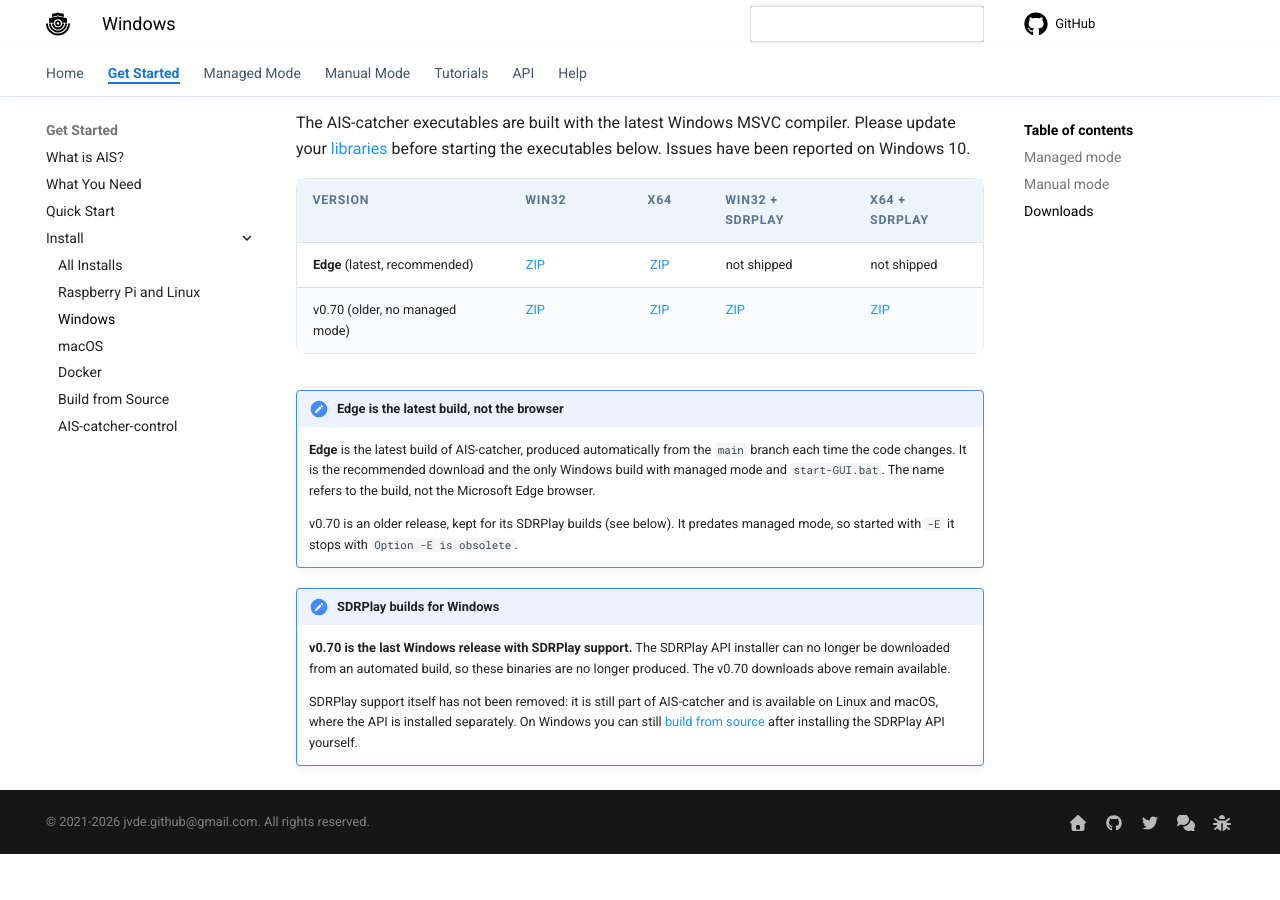
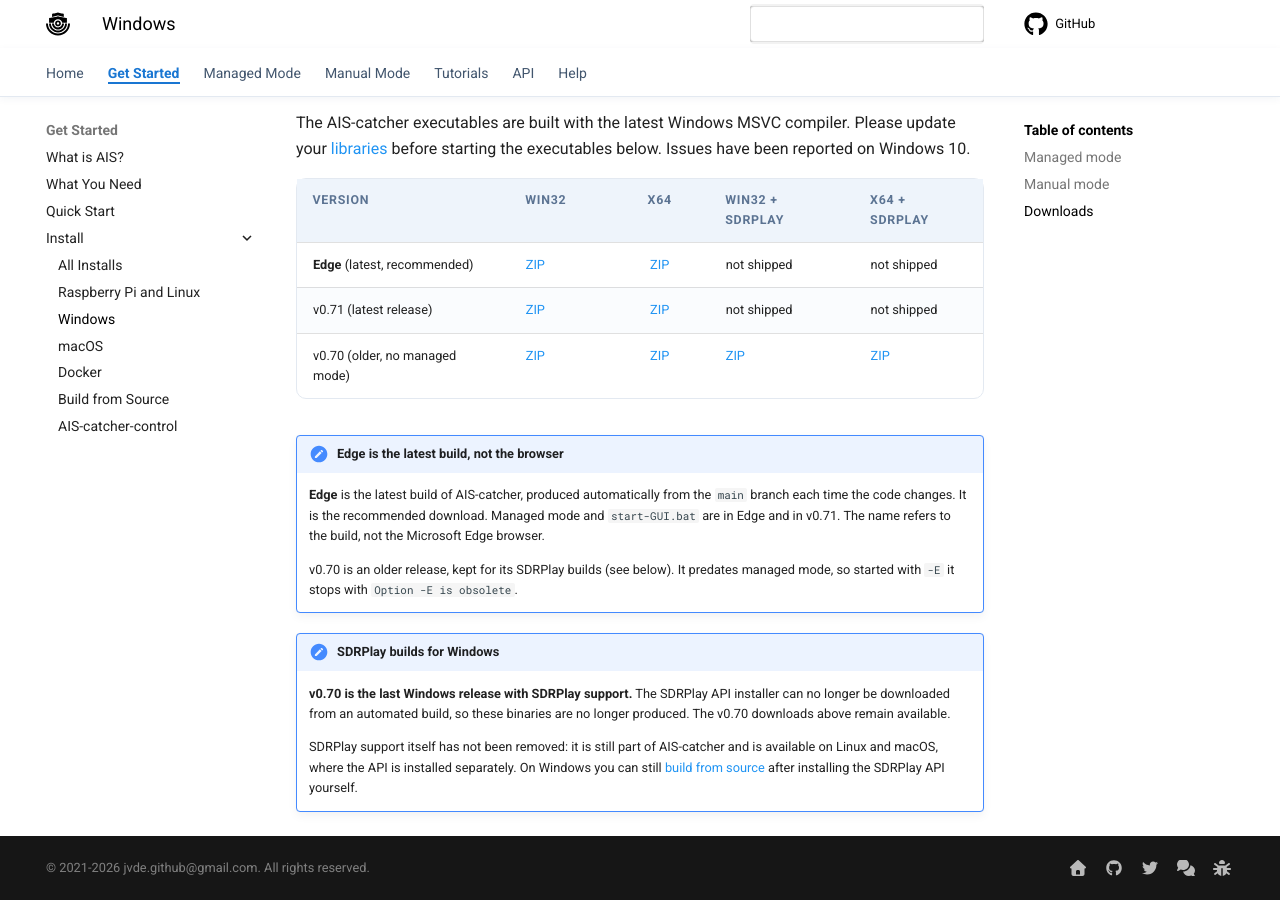
Before and after one commit to jvde-github/AIS-catcher-docs, an MkDocs documentation site: the page built from docs/installation/windows.md, in a window 1280 px wide and 900 px high, scrolled down 714 px. Built offline with MkDocs 1.6.1 and Material for MkDocs 9.7.7, drawn with Linux system fonts in a browser that asks for light colours; comment, search, counter and statistics services are not loaded; before the commit the page ends 1568 px from its top, so only the background shows below that.

Commit message:
Windows downloads: v0.71 added; managed mode is in Edge and v0.71

```diff
--- a/docs/installation/windows.md
+++ b/docs/installation/windows.md
@@ -23,10 +23,11 @@
 | Version | Win32 | x64 | Win32 + SDRPlay | x64 + SDRPlay |
 | :------ | :---- | :--: | :-------------- | :------------ |
 | **Edge** (latest, recommended) | [ZIP](https://github.com/jvde-github/AIS-catcher/releases/download/Edge/AIS-catcher.x86.zip) | [ZIP](https://github.com/jvde-github/AIS-catcher/releases/download/Edge/AIS-catcher.x64.zip) | not shipped | not shipped |
+| v0.71 (latest release) | [ZIP](https://github.com/jvde-github/AIS-catcher/releases/download/v0.71/AIS-catcher.x86.zip) | [ZIP](https://github.com/jvde-github/AIS-catcher/releases/download/v0.71/AIS-catcher.x64.zip) | not shipped | not shipped |
 | v0.70 (older, no managed mode) | [ZIP](https://github.com/jvde-github/AIS-catcher/releases/download/v0.70/AIS-catcher.x86.zip) | [ZIP](https://github.com/jvde-github/AIS-catcher/releases/download/v0.70/AIS-catcher.x64.zip) | [ZIP](https://github.com/jvde-github/AIS-catcher/releases/download/v0.70/AIS-catcher.SDRPLAY.x86.zip) | [ZIP](https://github.com/jvde-github/AIS-catcher/releases/download/v0.70/AIS-catcher.SDRPLAY.x64.zip) |
 
 !!! note "Edge is the latest build, not the browser"
-    **Edge** is the latest build of AIS-catcher, produced automatically from the `main` branch each time the code changes. It is the recommended download and the only Windows build with managed mode and `start-GUI.bat`. The name refers to the build, not the Microsoft Edge browser.
+    **Edge** is the latest build of AIS-catcher, produced automatically from the `main` branch each time the code changes. It is the recommended download. Managed mode and `start-GUI.bat` are in Edge and in v0.71. The name refers to the build, not the Microsoft Edge browser.
 
     v0.70 is an older release, kept for its SDRPlay builds (see below). It predates managed mode, so started with `-E` it stops with `Option -E is obsolete`.
 
```
